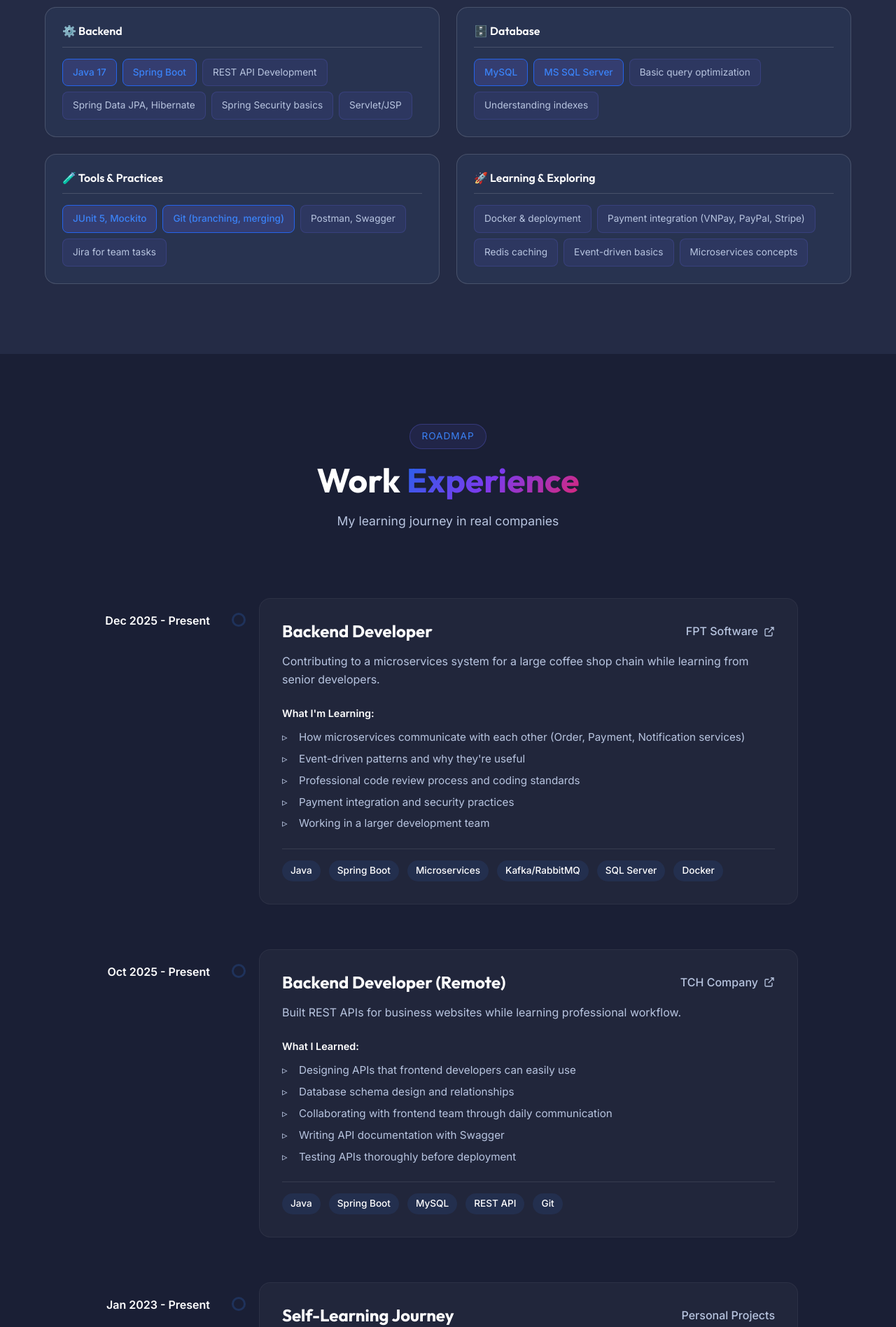
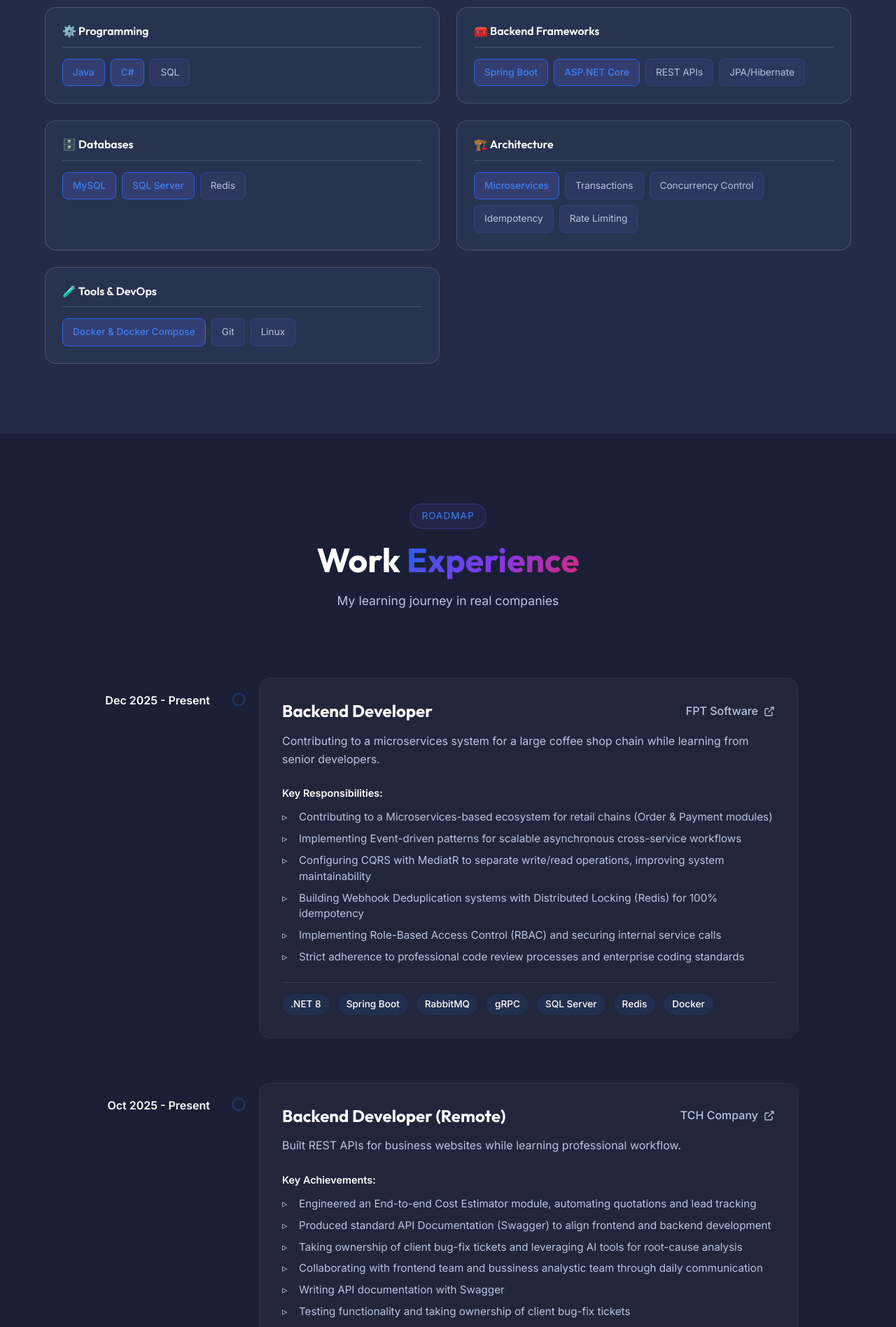
Before and after one commit to LeHuyTuong/portfolio, a React (Vite) app: page / in a window 1280 px wide. Shown: the part 2020-3917 px from the top of the page at 70% size. Built offline with nearby package versions, Linux system fonts and the light colour scheme.

Commit message:
Update TOEIC score to 690

```diff
--- a/src/data/portfolioData.js
+++ b/src/data/portfolioData.js
@@ -42,32 +42,33 @@ export const bankingMindset = {
 };
 
 export const skills = {
-  "⚙️ Backend": [
-    { name: "Java 17", highlight: true },
+  "⚙️ Programming": [
+    { name: "Java", highlight: true },
+    { name: "C#", highlight: true },
+    { name: "SQL" }
+  ],
+  "🧰 Backend Frameworks": [
     { name: "Spring Boot", highlight: true },
-    { name: "REST API Development" },
-    { name: "Spring Data JPA, Hibernate" },
-    { name: "Spring Security basics" },
-    { name: "Servlet/JSP" }
+    { name: "ASP.NET Core", highlight: true },
+    { name: "REST APIs" },
+    { name: "JPA/Hibernate" }
   ],
-  "🗄️ Database": [
+  "🗄️ Databases": [
     { name: "MySQL", highlight: true },
-    { name: "MS SQL Server", highlight: true },
-    { name: "Basic query optimization" },
-    { name: "Understanding indexes" }
+    { name: "SQL Server", highlight: true },
+    { name: "Redis" }
   ],
-  "🧪 Tools & Practices": [
-    { name: "JUnit 5, Mockito", highlight: true },
-    { name: "Git (branching, merging)", highlight: true },
-    { name: "Postman, Swagger" },
-    { name: "Jira for team tasks" }
+  "🏗️ Architecture": [
+    { name: "Microservices", highlight: true },
+    { name: "Transactions" },
+    { name: "Concurrency Control" },
+    { name: "Idempotency" },
+    { name: "Rate Limiting" }
   ],
-  "🚀 Learning & Exploring": [
-    { name: "Docker & deployment" },
-    { name: "Payment integration (VNPay, PayPal, Stripe)" },
-    { name: "Redis caching" },
-    { name: "Event-driven basics" },
-    { name: "Microservices concepts" }
+  "🧪 Tools & DevOps": [
+    { name: "Docker & Docker Compose", highlight: true },
+    { name: "Git" },
+    { name: "Linux" }
   ]
 };
 
@@ -95,16 +96,16 @@ export const projects = [
     problem: "Building a marketplace for carbon credits while learning team collaboration",
     solution: "Built wallet system, marketplace features, and learned deployment to production",
     challenge: "Working with 3 teammates using Git workflow and coordinating tasks",
-    whatILearned: "Team collaboration with Git and Jira, payment integration with PayPal and Stripe, deploying to production with Docker, preventing duplicate transactions in wallet system",
+    whatILearned: "Team collaboration with Git and Jira, payment webhook integration, deploying to production with Docker Compose, designing idempotency and distributed locking mechanisms",
     highlights: [
-      "Built wallet transactions (deposit/withdraw/payout) for 2 user types",
-      "Developed marketplace for buying/selling credits with profit sharing",
-      "Learned Git workflow with 3 teammates - handled merge conflicts",
-      "Integrated payment APIs following documentation (PayPal, Stripe)",
-      "Generated PDF reports and Excel exports with rate limiting",
-      "Learned deployment workflow: packaged app with Docker and deployed on VPS with SSL"
+      "Developed Order Lifecycle management systems adopting Clean Architecture principles",
+      "Implemented Idempotency Key mechanisms to prevent redundant payment processing",
+      "Managed complex data transactions with DB-level Locking and concurrency handling",
+      "Built Global Exception Middleware for structured system observability and error handling",
+      "Integrated PayPal & Stripe webhook handlers with reliable transaction state updates",
+      "Deployed the infrastructure using Docker Compose on a Linux VPS environment"
     ],
-    technologies: ["Java 17", "Spring Boot", "MySQL", "Docker", "PayPal", "Stripe", "Redis", "Jira", "Git"],
+    technologies: [".NET 8", "Spring Boot", "MySQL", "Docker", "Redis", "Jira", "Git"],
     github: null,
     demo: "https://carbonx.io.vn/home",
     featured: true
@@ -146,10 +147,10 @@ export const projects = [
     challenge: "Preventing two users from booking the same seat at the same time",
     whatILearned: "Managing booking states with automatic timeout, integrating payment gateway (VNPay), why pagination is important with large datasets, handling concurrent seat selection",
     highlights: [
-      "Built search for train trips with filters",
-      "Implemented booking flow: seat holds for 15 minutes, then auto-releases",
-      "Integrated VNPay payment - learned about callbacks and verification",
-      "Created 36,000 test records - pagination was way faster than loading all!"
+      "Built search for train trips with complex filtering logic",
+      "Implemented booking flow: seat holds for 15 minutes with auto-release system",
+      "Integrated VNPay payment gateway including secure callback verification",
+      "Optimized performance for 36,000+ records using database pagination"
     ],
     technologies: ["Java 17", "Spring Boot", "Thymeleaf", "MS SQL Server", "VNPay"],
     github: null,
@@ -191,12 +192,12 @@ export const projects = [
     problem: "Understanding how caching improves performance",
     solution: "Built URL shortener with Redis caching to reduce database load",
     challenge: "Spent 2 days debugging CORS errors with QR code images",
-    whatILearned: "How caching reduces database queries by 80%, why checking Redis first is faster, understanding CORS and cross-origin requests, generating QR codes for links",
+    whatILearned: "Optimizing short-code generation, database indexing strategies, how caching reduces database queries by 80%, understanding CORS, generating QR codes for links",
     highlights: [
-      "Converted long URLs to short codes (like bit.ly)",
-      "Learned Redis caching - saw database queries drop by 80%!",
-      "Generated QR codes for short links",
-      "Learned a lot from debugging CORS issues for 2 days"
+      "Designed a high-throughput URL shortening service with optimized short-code generation",
+      "Implemented Redis caching reducing database load by 80%",
+      "Engineered database indexing strategies for efficient redirection lookups",
+      "Resolved complex Cross-Origin Resource Sharing (CORS) issues for image generation"
     ],
     technologies: ["Java 17", "Spring Boot", "Redis", "MySQL", "React", "Docker"],
     github: null,
@@ -292,14 +293,15 @@ export const experiences = [
     companyUrl: "https://fptsoftware.com",
     description: "Contributing to a microservices system for a large coffee shop chain while learning from senior developers.",
     responsibilities: [
-      "How microservices communicate with each other (Order, Payment, Notification services)",
-      "Event-driven patterns and why they're useful",
-      "Professional code review process and coding standards",
-      "Payment integration and security practices",
-      "Working in a larger development team"
+      "Contributing to a Microservices-based ecosystem for retail chains (Order & Payment modules)",
+      "Implementing Event-driven patterns for scalable asynchronous cross-service workflows",
+      "Configuring CQRS with MediatR to separate write/read operations, improving system maintainability",
+      "Building Webhook Deduplication systems with Distributed Locking (Redis) for 100% idempotency",
+      "Implementing Role-Based Access Control (RBAC) and securing internal service calls",
+      "Strict adherence to professional code review processes and enterprise coding standards"
     ],
-    sectionLabel: "What I'm Learning:",
-    technologies: ["Java", "Spring Boot", "Microservices", "Kafka/RabbitMQ", "SQL Server", "Docker"]
+    sectionLabel: "Key Responsibilities:",
+    technologies: [".NET 8", "Spring Boot", "RabbitMQ", "gRPC", "SQL Server", "Redis", "Docker"]
   },
   {
     id: 2,
@@ -309,14 +311,17 @@ export const experiences = [
     companyUrl: "https://dichvuwebsitetch.com/",
     description: "Built REST APIs for business websites while learning professional workflow.",
     responsibilities: [
-      "Designing APIs that frontend developers can easily use",
-      "Database schema design and relationships",
-      "Collaborating with frontend team through daily communication",
+      "Engineered an End-to-end Cost Estimator module, automating quotations and lead tracking",
+      "Produced standard API Documentation (Swagger) to align frontend and backend development",
+      "Taking ownership of client bug-fix tickets and leveraging AI tools for root-cause analysis",
+      "Collaborating with frontend team and bussiness analystic team through daily communication",
       "Writing API documentation with Swagger",
-      "Testing APIs thoroughly before deployment"
+      "Testing functionality and taking ownership of client bug-fix tickets",
+      "Leveraging AI tools to analyze and accelerate bug fixing",
+      "Developed the Cost Estimate feature end-to-end (both Backend and Frontend)"
     ],
-    sectionLabel: "What I Learned:",
-    technologies: ["Java", "Spring Boot", "MySQL", "REST API", "Git"]
+    sectionLabel: "Key Achievements:",
+    technologies: ["Java", "Spring Boot", "MySQL", "REST API", "Swagger", "Git"]
   },
   {
     id: 3,
@@ -348,6 +353,10 @@ export const education = [
       "Specialized in Java and Spring Boot ecosystem",
       "Participated in team projects with real-world scenarios",
       "Learned software engineering principles and best practices"
-    ]
+    ],
+    toeic: {
+      score: "690",
+      label: "English Proficiency"
+    }
   }
 ];
```
